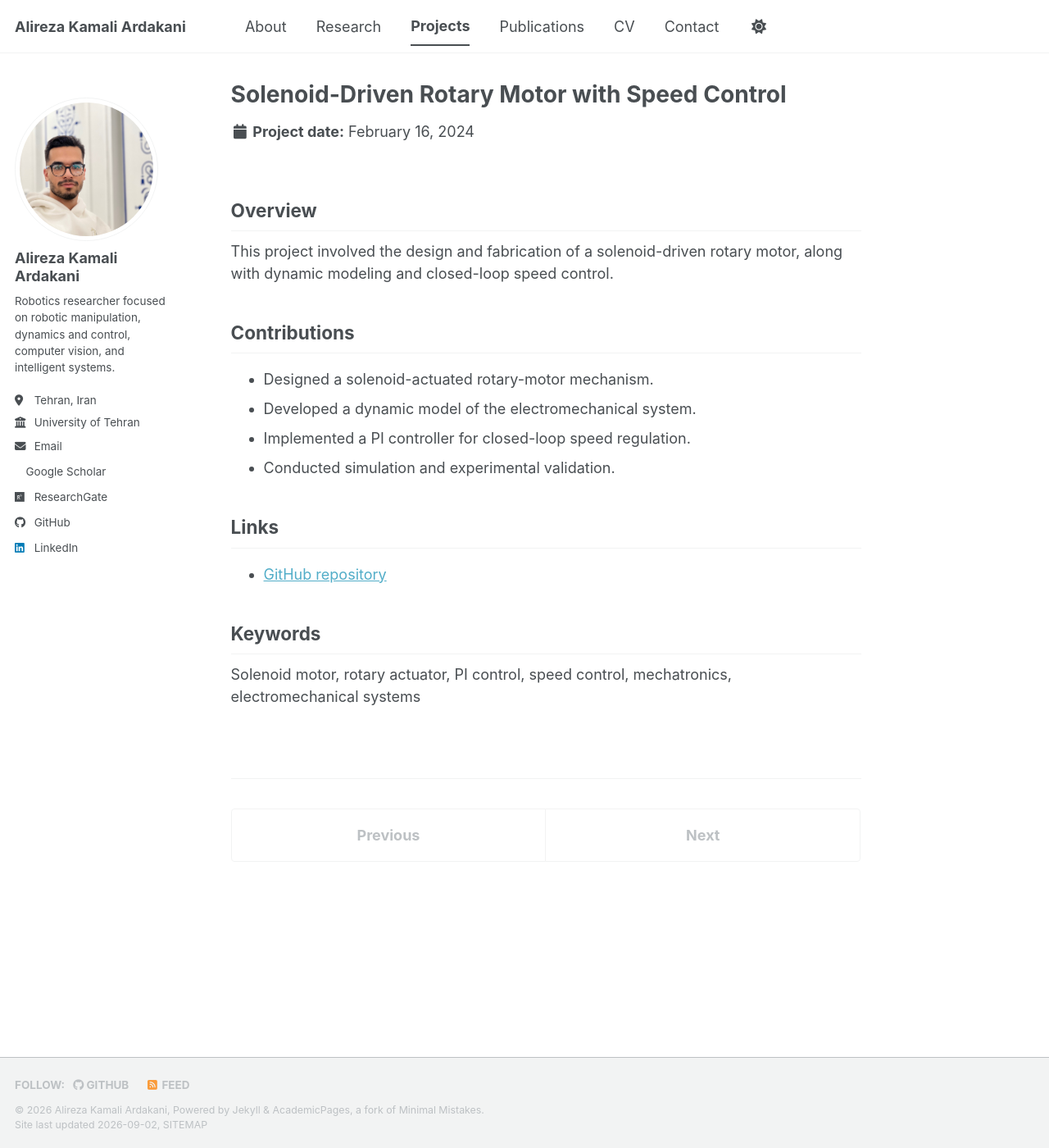
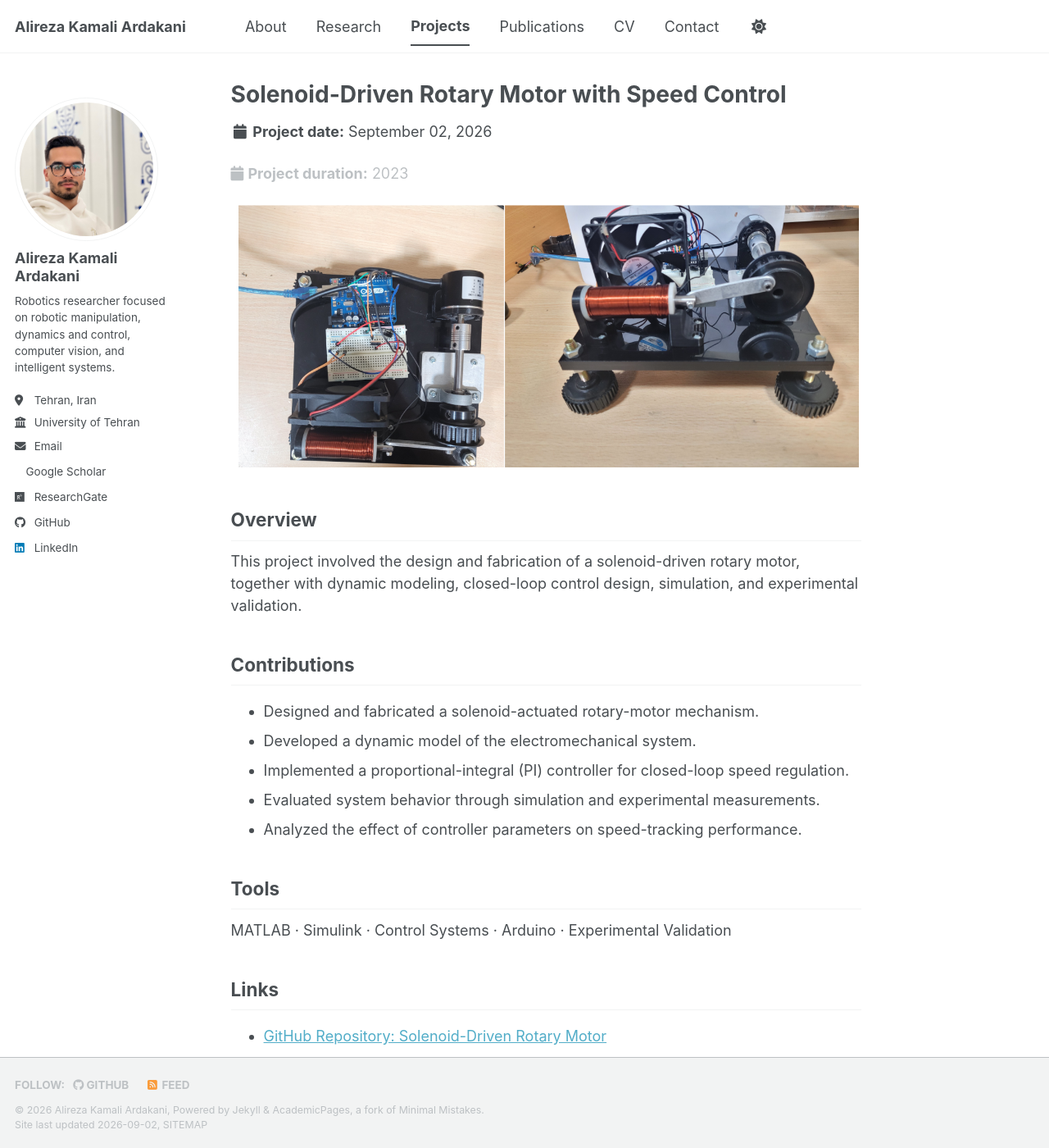
Before and after one commit to alirezakamali80/alirezakamali80.github.io, a Jekyll site: the page built from _portfolio/solenoid-rotary-motor.md, in a window 1280 px wide and 1400 px high. Shown: the whole window at 82% size. Built offline with Jekyll 4.4.1, drawn with Linux system fonts in a browser that asks for light colours; a style sheet for code colours, icons or effects is not loaded; a file with an impossible date is left out; some of the changed text lies outside the part shown.

Commit message:
Update solenoid-rotary-motor.md

```diff
--- a/_portfolio/solenoid-rotary-motor.md
+++ b/_portfolio/solenoid-rotary-motor.md
@@ -1,28 +1,63 @@
 ---
+layout: single
 title: "Solenoid-Driven Rotary Motor with Speed Control"
 collection: portfolio
 permalink: /portfolio/solenoid-driven-rotary-motor/
-date: 2024-02-16
 excerpt: "Design, dynamic modeling, PI speed control, simulation, and experimental validation of a solenoid-driven rotary motor."
+author_profile: true
+duration: "2023"
 header:
   teaser: /images/projects/solenoid-rotary-motor.jpg
 ---
 
-## Overview
+<p class="page__meta">
+  <i class="fa fa-calendar" aria-hidden="true"></i>
+  <strong>Project duration:</strong> 2023
+</p>
 
-This project involved the design and fabrication of a solenoid-driven rotary motor, along with dynamic modeling and closed-loop speed control.
+<img src="/images/projects/solenoid-rotary-motor.jpg"
+     alt="Solenoid-driven rotary motor"
+     style="display: block; max-width: 100%; height: auto; margin: 1.25rem auto;">
 
-## Contributions
+<h2>Overview</h2>
 
-- Designed a solenoid-actuated rotary-motor mechanism.
-- Developed a dynamic model of the electromechanical system.
-- Implemented a PI controller for closed-loop speed regulation.
-- Conducted simulation and experimental validation.
+<p>
+  This project involved the design and fabrication of a solenoid-driven rotary
+  motor, together with dynamic modeling, closed-loop control design, simulation,
+  and experimental validation.
+</p>
 
-## Links
+<h2>Contributions</h2>
 
-- [GitHub repository](https://github.com/alirezakamali80/Solenoid-driven-Rotary-Motor)
+<ul>
+  <li>Designed and fabricated a solenoid-actuated rotary-motor mechanism.</li>
+  <li>Developed a dynamic model of the electromechanical system.</li>
+  <li>Implemented a proportional-integral (PI) controller for closed-loop speed regulation.</li>
+  <li>Evaluated system behavior through simulation and experimental measurements.</li>
+  <li>Analyzed the effect of controller parameters on speed-tracking performance.</li>
+</ul>
 
-## Keywords
+<h2>Tools</h2>
 
-Solenoid motor, rotary actuator, PI control, speed control, mechatronics, electromechanical systems
+<p>
+  MATLAB · Simulink · Control Systems · Arduino · Experimental Validation
+</p>
+
+<h2>Links</h2>
+
+<ul>
+  <li>
+    <a href="https://github.com/alirezakamali80/Solenoid-driven-Rotary-Motor"
+       target="_blank"
+       rel="noopener">
+      GitHub Repository: Solenoid-Driven Rotary Motor
+    </a>
+  </li>
+</ul>
+
+<h2>Keywords</h2>
+
+<p>
+  Solenoid motor · Rotary actuator · PI control · Speed control ·
+  Electromechanical systems · Mechatronics · Dynamic modeling
+</p>
```
